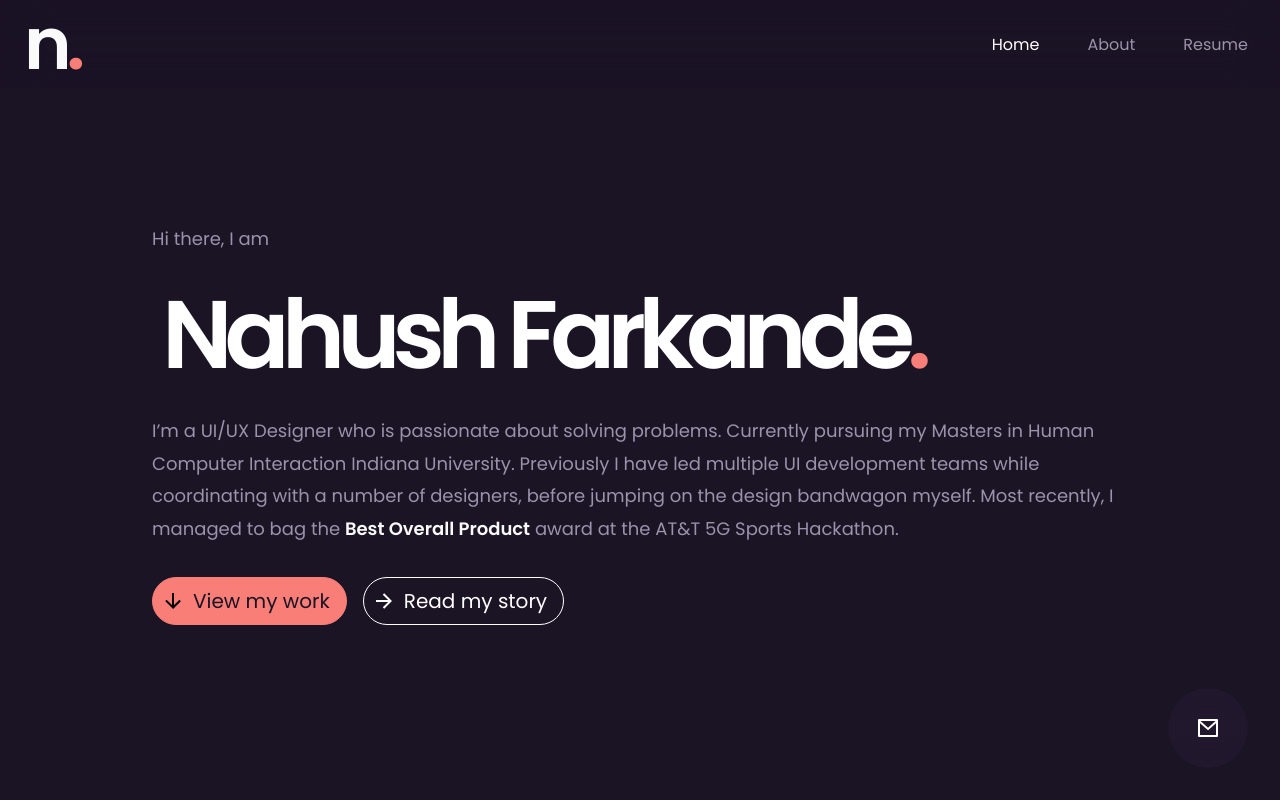
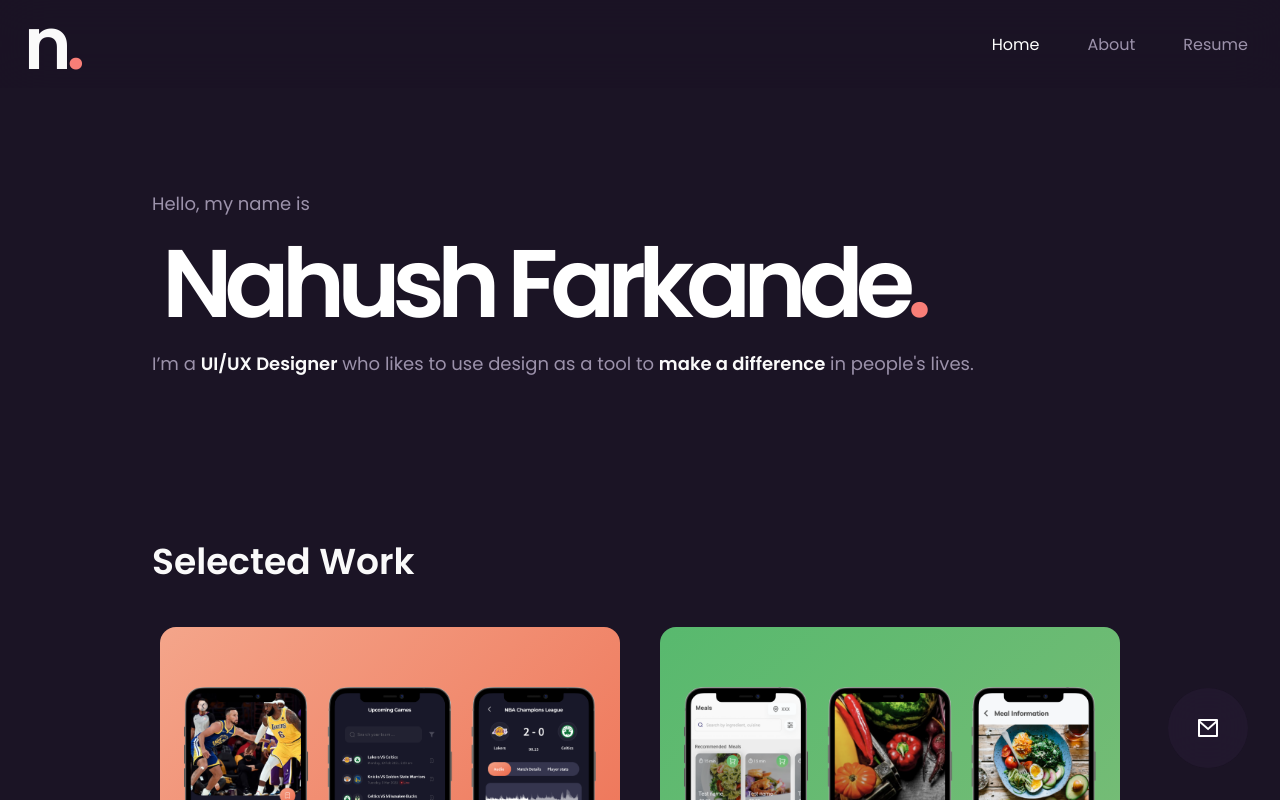
Before and after one commit to nahushf/Portfolio, a Next.js app: page / in a window 1280 px wide. Built offline with nearby package versions, Linux system fonts and the light colour scheme.

Commit message:
home layout fix

```diff
--- a/components/HomeLeft.tsx
+++ b/components/HomeLeft.tsx
@@ -1,29 +1,90 @@
+import Image from 'next/image';
 import { motion } from 'framer-motion';
 import { useRef } from 'react';
-import styled from 'styled-components';
-import { maxDevice } from '../constants/styles';
+import styled, { useTheme } from 'styled-components';
+import { HOME_FADE_PROPS, maxDevice } from '../constants/styles';
 import { Footer } from './Footer';
 import { Landing } from './Landing';
 import { OtherWork } from './OtherWork';
 import { ProjectTileList } from './ProjectTileList';
-import { HomePageSection } from './reusableComponents';
+import { Emp, HomePageSection } from './reusableComponents';
+import Link from 'next/link';
+import { ChevronDropDown } from './ChevronDown';
+import ATTWin from '../public/AT&T-win.jpg';
 
 export const HomeContent = () => {
     const projectsContainer = useRef<HTMLDivElement>(null);
     const pageContainer = useRef<HTMLDivElement>(null);
+    const { primary } = useTheme() as any;
+    const winsSection = useRef<HTMLDivElement>(null);
     return (
         <Container ref={pageContainer}>
             <div className="home-page-content">
-                <Landing onWorkClick={(e) => {
-                            pageContainer.current.scrollTo({
-                                left: 0,
-                                top: projectsContainer.current.getBoundingClientRect().y,
-                                behavior: 'smooth'
-                            });
-                        }}/>
-                <HomePageSection className="projects-container" ref={projectsContainer} id="projects-container">
+                <Landing
+                    onWorkClick={(e) => {
+                        pageContainer.current.scrollTo({
+                            left: 0,
+                            top: projectsContainer.current.getBoundingClientRect().y,
+                            behavior: 'smooth'
+                        });
+                    }}
+                />
+                <HomePageSection className="projects-container" ref={projectsContainer} id="projects-container" {...HOME_FADE_PROPS}>
                     <h2>Selected Work</h2>
                     <ProjectTileList />
+                </HomePageSection>
+                <HomePageSection className="wins-section" id="wins-section" ref={winsSection}>
+                    <h3>Awards won</h3>
+                    <div className="wins-container">
+                        <WinSection>
+                            <div className="image-container">
+                                <Image src={ATTWin} height="400px" width="400px" objectFit="contain" />
+                            </div>
+                            <article>
+                                <article>
+                                    The <Emp>Best Overall Product, Best Accessibility, and Best use of 5G</Emp> awards
+                                    at the AT&T 5G Sports Hackathon
+                                </article>
+                                <div className="links-container">
+                                    <Link href="/projects/courtside" passHref>
+                                        <a target="_blank">
+                                            View Project <ChevronDropDown fill={primary} />{' '}
+                                        </a>
+                                    </Link>
+                                    <Link
+                                        href="https://soic.iupui.edu/news/soic-students-dominate-5g-hackathon/"
+                                        passHref
+                                    >
+                                        <a>
+                                            Read Article <ChevronDropDown fill={primary} />{' '}
+                                        </a>
+                                    </Link>
+                                </div>
+                            </article>
+                        </WinSection>
+                        <WinSection>
+                            <article>
+                                <Emp>1st Place</Emp> at the "21st century Education" Design Sprint at IUPUI.
+                            </article>
+                        </WinSection>
+                        <WinSection>
+                            <article>
+                                <Emp>2nd Place</Emp> at the &quot;Neighbourhoods of the Future&quot; Design Sprint
+                                sponsored by the School of Informatics and Computing
+                            </article>
+                            <Link href="https://soic.iupui.edu/news/students-design-sprint-challenge/" passHref>
+                                <a target="_blank">
+                                    Read Article
+                                    <ChevronDropDown fill={primary} />{' '}
+                                </a>
+                            </Link>
+                        </WinSection>
+                        <WinSection>
+                            <article>
+                                <Emp>3rd Place</Emp> at the Monon30 Innovation Sprint at IUPUI
+                            </article>
+                        </WinSection>
+                    </div>
                 </HomePageSection>
                 <OtherWork />
             </div>
@@ -42,6 +103,24 @@ const Container = styled(motion.div)`
     margin: 0 auto;
     min-width: 0;
     width: 100%;
+    .wins-section {
+        height: 100vh;
+        display: flex;
+        flex-direction: column;
+        justify-content: center;
+        h3 {
+            margin-bottom: 24px;
+        }
+        .wins-container {
+            display: grid;
+            align-items: flex-start;
+            grid-template-columns: 1fr 1fr 1fr;
+            grid-template-rows: max-content max-content;
+            grid-column-gap: 16px;
+            grid-row-gap: 16px;
+            font-size: 16px;
+        }
+    }
     .home-page-content {
         margin: 0 auto;
         padding: 24px;
@@ -72,3 +151,34 @@ const Container = styled(motion.div)`
         }
     }
 `;
+
+const WinSection = styled.div`
+    position: relative;
+    flex-shrink: 0;
+    height: 100%;
+    &:first-child {
+        grid-column-end: span 3;
+        display: flex;
+        align-items: center;
+        gap: 24px;
+    }
+    padding: 16px;
+    background: #291d37;
+    border-radius: 8px;
+    article {
+        margin-bottom: 16px;
+    }
+    .links-container {
+        display: flex;
+        gap: 16px;
+    }
+    a {
+        color: #fafafa;
+        text-decoration: underline;
+        display: flex;
+        color: ${(props) => props.theme.primary};
+        svg {
+            transform: rotate(-90deg);
+        }
+    }
+`;
--- a/components/Landing.tsx
+++ b/components/Landing.tsx
@@ -10,48 +10,56 @@ export const Landing = ({ onWorkClick }) => {
     return (
         <Container className="landing" id="landing">
             <motion.div className="intro-title" {...animationProps}>
-                Hi there, I am
+                Hello, my name is
             </motion.div>
             <AnimatedName />
             <motion.div className="description" {...animationProps}>
-                I’m a UI/UX Designer who is passionate about solving problems. Currently pursuing my Masters in Human
-                Computer Interaction Indiana University. Previously I have led multiple UI development teams while
-                coordinating with a number of designers, before jumping on the design bandwagon myself. Most recently, I
-                managed to bag the <Emp>Best Overall Product</Emp> award at the AT&T 5G Sports Hackathon.
+                <div className="intro-tagline">
+                    I’m a <Emp>UI/UX Designer</Emp> who likes to use design as a tool to <Emp>make a difference</Emp> in
+                    people's lives.
+                </div>
+                <div className="intro-bullets">
+                    <div className="intro-bullet"></div>
+                </div>
             </motion.div>
-            <motion.div className="links-container" {...animationProps}>
-                <Link href="">
-                    <motion.a className="link-content" onClick={onWorkClick}>
-                        <img src="/arrow.png" /> View my work
-                    </motion.a>
-                </Link>
-                <Link href="/about" passHref>
-                    <motion.a className="link-content">
-                        <ArrowIcon fill="#fff" />
-                        Read my story
-                    </motion.a>
-                </Link>
-            </motion.div>
+            {/* <motion.div className="links-container" {...animationProps}> */}
+            {/* <Link href=""> */}
+            {/* <motion.a className="link-content" onClick={onWorkClick}> */}
+            {/* <img src="/arrow.png" /> View my work */}
+            {/* </motion.a> */}
+            {/* </Link> */}
+            {/* <Link href="/about" passHref> */}
+            {/* <motion.a className="link-content"> */}
+            {/* <ArrowIcon fill="#fff" /> */}
+            {/* Read my story */}
+            {/* </motion.a> */}
+            {/* </Link> */}
+            {/* </motion.div> */}
         </Container>
     );
 };
 
 export const Container = styled(HomePageSection)`
-    height: 100vh;
+    padding-top: 56px;
+    height: 60vh;
     display: flex;
     flex-direction: column;
     justify-content: center;
-    gap: 32px;
-
-    .intro-title {
-        font-size: 24px;
-    }
+    gap: 16px;
+    font-size: 24px;
     .intro-title,
     .description {
         line-height: 1.8;
         font-size: 18px;
     }
-
+    .description {
+        .intro-tagline {
+            margin-bottom: 16px;
+        }
+        .intro-bullets {
+            font-size: 16px;
+        }
+    }
     .links-container {
         display: flex;
         align-items: center;
--- a/components/OtherWork.tsx
+++ b/components/OtherWork.tsx
@@ -23,7 +23,7 @@ export const OtherWork = () => {
     // const { scrollXProgress } = useViewportScroll();
     // console.log(scrollXProgress);
     return (
-        <Container id="other-work" >
+        <Container id="other-work">
             <AnimateSharedLayout>
                 <h2>A few other things that I do</h2>
                 <h4>Hand lettering</h4>
@@ -44,12 +44,12 @@ export const OtherWork = () => {
                     <div className="artwork-images">
                         {renderImages([
                             'chadwick.png',
+                            'joaquin.png',
+                            'The_Rock.png',
+                            'sketch-2.png',
                             'eagle.png',
-                            'joaquin.png',
                             'random.png',
-                            'sketch-2.png',
                             'sketch.png',
-                            'The_Rock.png',
                             'urban.png'
                         ])}
                     </div>
@@ -70,7 +70,6 @@ export const OtherWork = () => {
                                 <motion.img
                                     layoutId={modalSrc}
                                     src={modalSrc}
-                                    onAnimationComplete={() => console.log(11)}
                                 />{' '}
                             </div>
                         </div>
@@ -82,6 +81,14 @@ export const OtherWork = () => {
 };
 
 const Container = styled(HomePageSection)`
+    height: 100vh;
+    display: flex;
+    flex-direction: column;
+    justify-content: center;
+    h2 {
+        margin-top: 0px;
+        margin-bottom: 0px;
+    }
     h4 {
         margin-bottom: 16px;
     }
```
